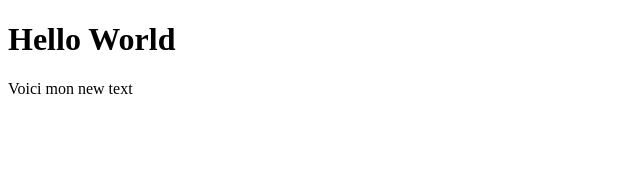
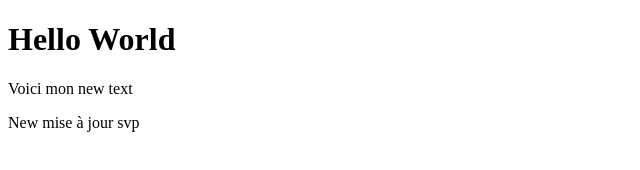
Before and after one commit to JennM-lcdc/ProjetTest, a plain HTML site: page index.html in a window 1280 px wide. Shown: the whole page, without its empty margins (0-640 px from the left). Drawn offline with Linux system fonts and the light colour scheme.

Commit message:
new paragraphe

```diff
--- a/index.html
+++ b/index.html
@@ -11,6 +11,7 @@
 
 	<h1>Hello World</h1>
 	<p>Voici mon new text</p>
+	<p>New mise à jour svp</p>
 
 </body>
 
```
